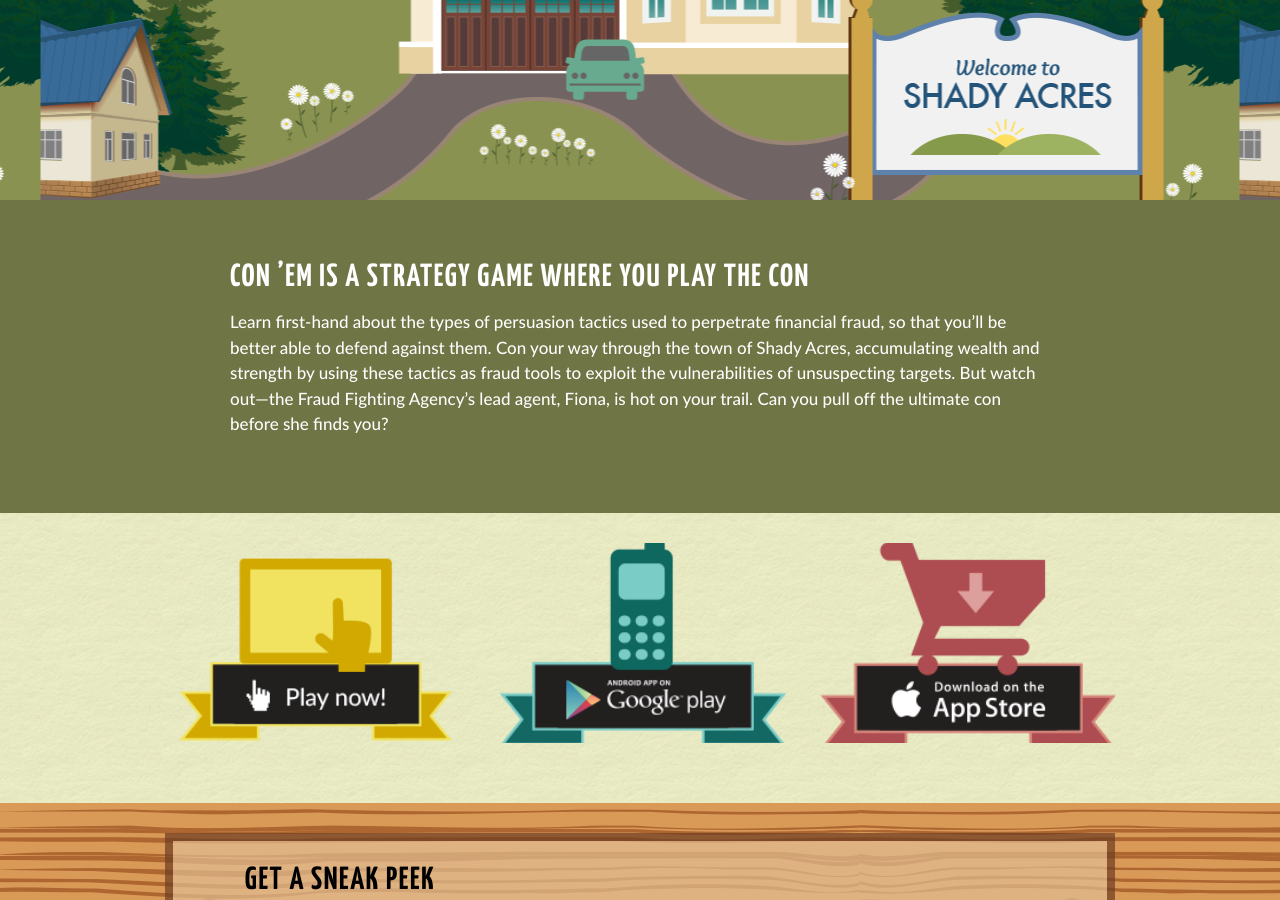
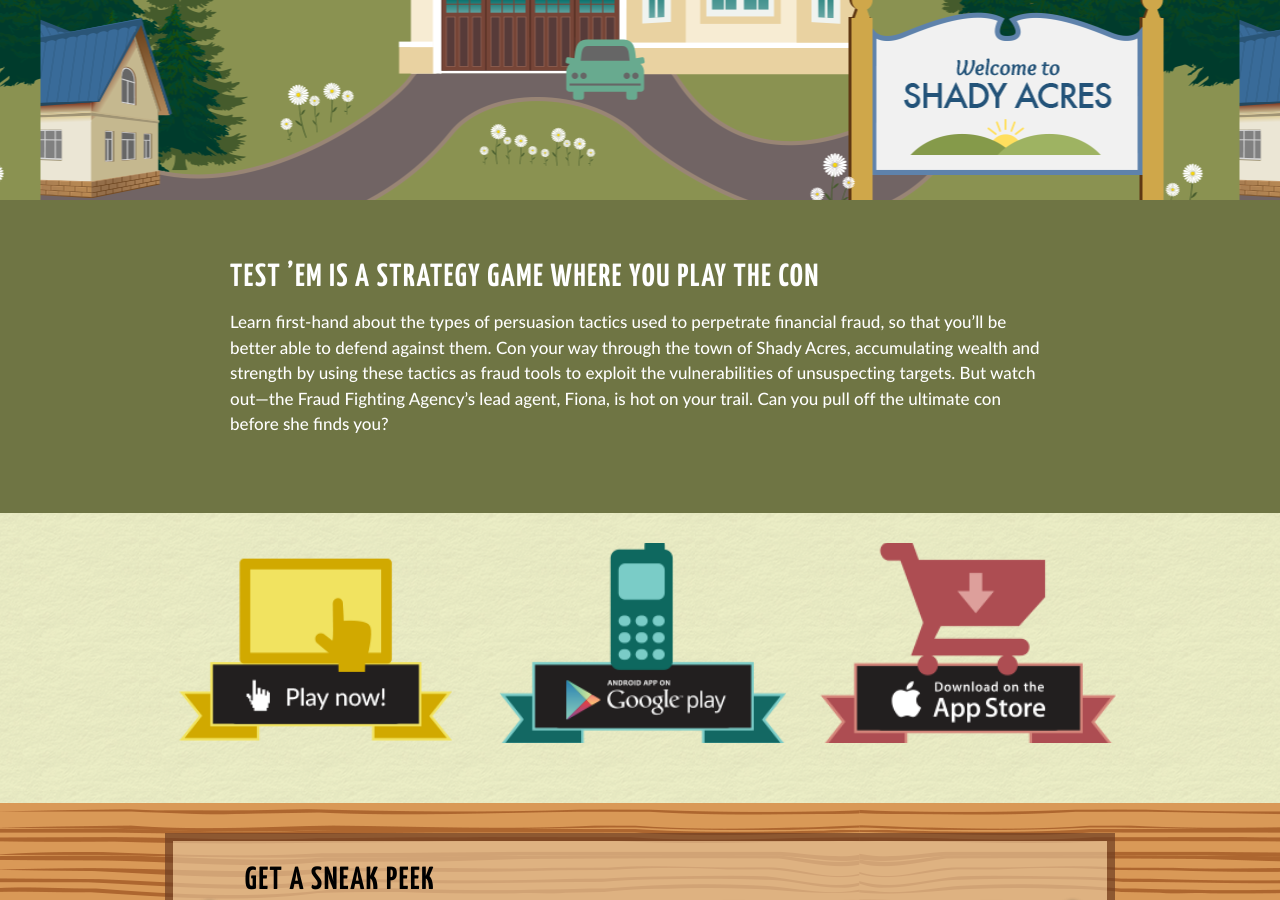
Before and after one commit to carbondesign/conemifyoucan, a Jekyll site: the page built from index.html, in a window 1280 px wide and 900 px high, scrolled down 450 px. Built offline with Jekyll 4.4.1, drawn with Linux system fonts in a browser that asks for light colours; nearby versions of some CDN libraries.

```diff
--- a/index.html
+++ b/index.html
@@ -14,7 +16,7 @@ layout: default
         <div class="row intro">
 
           <div class="col-sm-12 padding80">
-            <h2>CON ’EM IS A STRATEGY GAME WHERE YOU PLAY THE CON </h2>
+            <h2>test ’EM IS A STRATEGY GAME WHERE YOU PLAY THE CON </h2>
             <p>Learn first-hand about the types of persuasion tactics used to perpetrate financial fraud, so that you’ll be better able to defend against them. Con your way through the town of Shady Acres, accumulating wealth and strength by using these tactics as fraud tools to exploit the vulnerabilities of unsuspecting targets. But watch out—the Fraud Fighting Agency’s lead agent, Fiona, is hot on your trail. Can you pull off the ultimate con before she finds you?</p>
 
           </div>
```
Also changed, not shown: other parts of index.html (+2 -0 lines).
